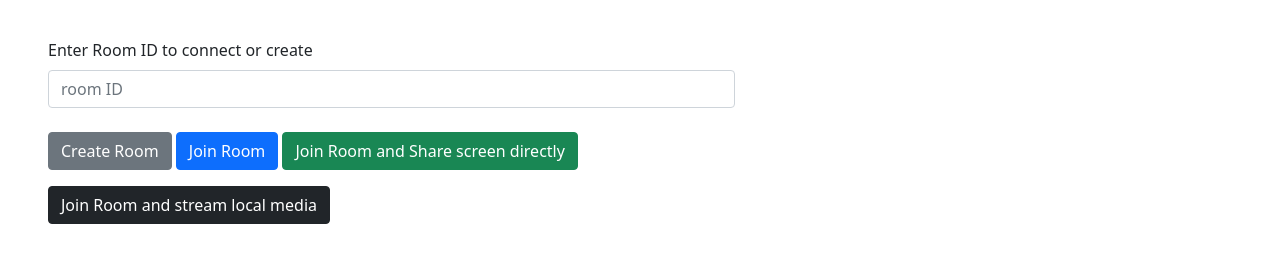
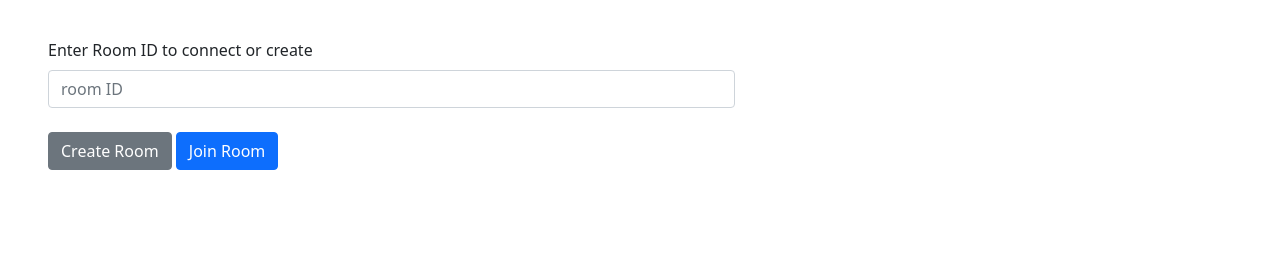
Before and after one commit to Rabureta/Coba, a plain HTML site: page index.html in a window 1280 px wide. Shown: the part 60-322 px from the top of the page. Drawn offline with nearby package versions, Linux system fonts and the light colour scheme.

Commit message:
index.html

```diff
--- a/index.html
+++ b/index.html
@@ -31,10 +31,7 @@
                 <div class="col-auto">
                     <button type="submit" class="btn btn-secondary mb-3" onclick="createRoom()">Create Room</button>
                     <button type="submit" class="btn btn-primary mb-3" onclick="joinRoom()">Join Room</button>
-                    <button type="submit" class="btn btn-success mb-3" onclick="joinRoomWithoutCamShareScreen()">Join
-                        Room and Share screen directly</button>
-                    <button type="submit" class="btn btn-dark mb-3" onclick="joinRoomShareVideoAsStream()">Join
-                        Room and stream local media </button>
+
                 </div>
             </div>
             <div class="col-7 pt-5 ps-5 pe-5 col-sm-5">
```
